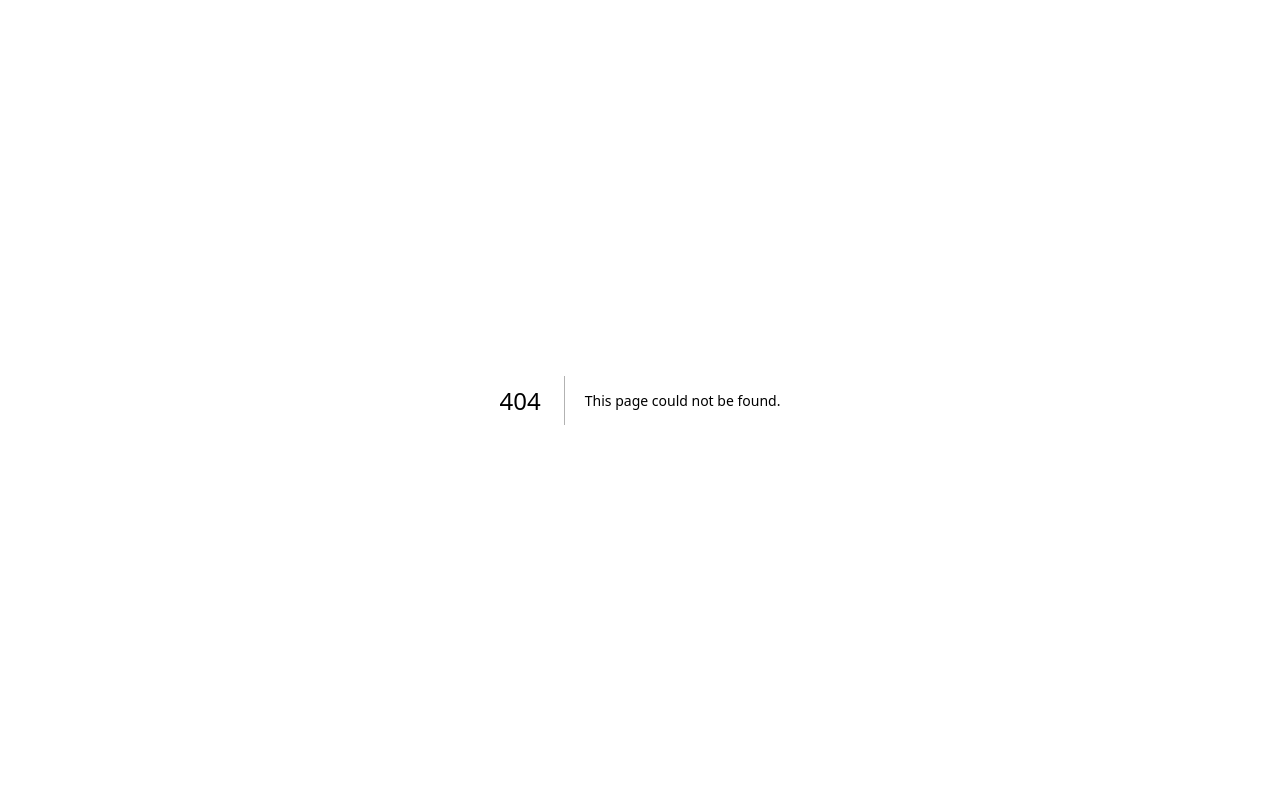
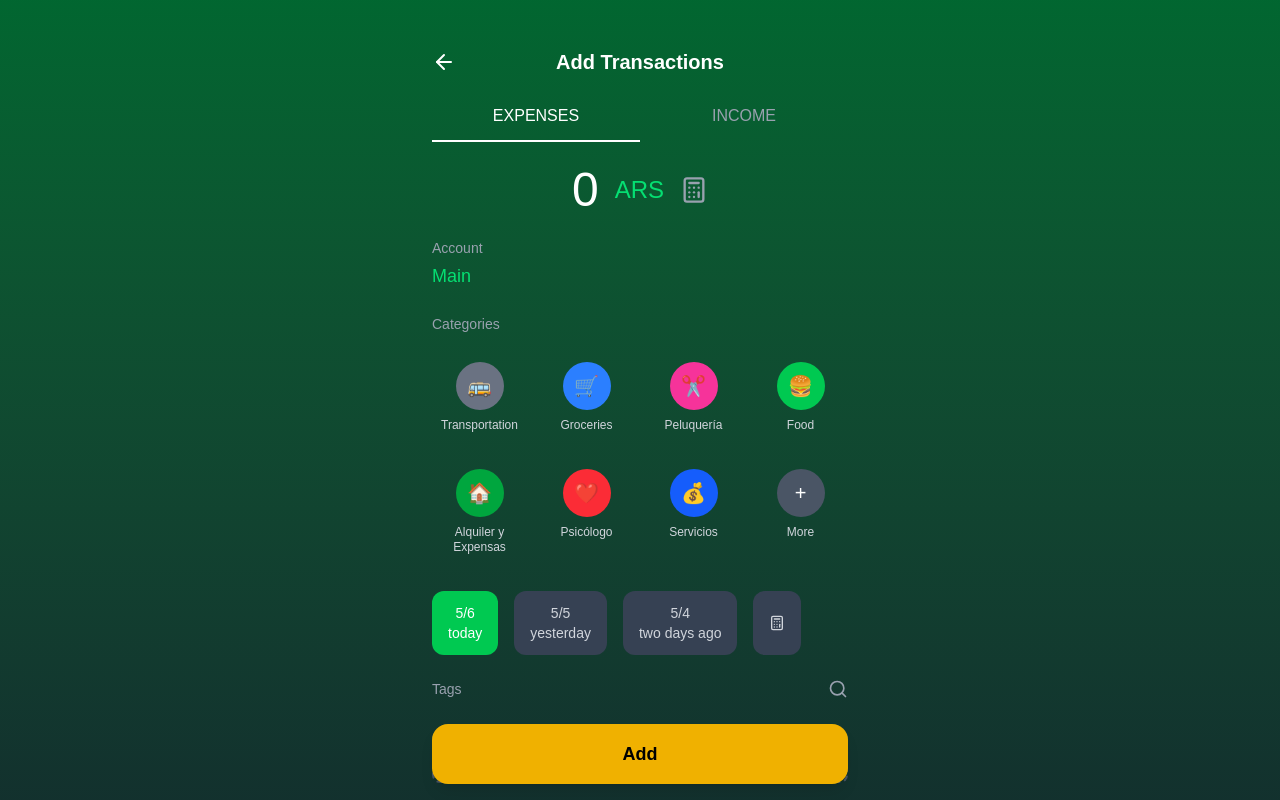
Before and after one commit to FranBudde/tp-front-ORT, a Next.js app: page /1/transaction in a window 1280 px wide. Before the commit this address had no page. Shown: the top 800 px of the page. Built offline with nearby package versions, Linux system fonts and the light colour scheme.

Commit message:
mas rutas

```diff
--- a/app/[id]/home/page.jsx
+++ b/app/[id]/home/page.jsx
@@ -88,7 +88,10 @@ export default function ExpenseDashboard() {
         <main className="mx-4 bg-gray-800/80 rounded-3xl p-6 mb-4 flex flex-col">
           <TimeframeSelector activeTimeframe={activeTimeframe} setActiveTimeframe={setActiveTimeframe} />
           <DateRangeNavigator dateRange="Apr 20 - Apr 26" />
-          <DonutChartSection data={expenseData} />
+          <DonutChartSection
+            data={expenseData}
+            userID={userId}
+          />
         </main>
         <CategoryList categories={expenseData} totalAmount={totalExpenseAmount} />
       </div>
--- a/app/transaction/page.jsx
+++ b/app/[id]/transaction/page.jsx
@@ -1,8 +1,12 @@
 "use client";
 import React, { useState } from 'react';
+import { useParams } from 'next/navigation';
+import Link from "next/link";
 import { ArrowLeft, Calculator, Plus, Search } from 'lucide-react';
 
 export default function AddTransactionForm() {
+  const params = useParams()
+  const userID = params.id;
   const [activeTab, setActiveTab] = useState('expenses');
   const [amount, setAmount] = useState('0');
   const [selectedCategory, setSelectedCategory] = useState(null);
@@ -59,7 +63,9 @@ export default function AddTransactionForm() {
       <div className="w-full max-w-md mx-auto relative">
       {/* Header */}
       <div className="flex items-center justify-between p-4 pt-12">
+      <Link href={`/${userID}/home`}>
         <ArrowLeft size={24} className="text-white cursor-pointer hover:text-gray-300" />
+        </Link>
         <h1 className="text-xl font-semibold">Add Transactions</h1>
         <div className="w-6" />
       </div>
--- a/app/components/DonutChartSection.jsx
+++ b/app/components/DonutChartSection.jsx
@@ -4,7 +4,7 @@ import { PieChart, Pie, Cell, ResponsiveContainer, Tooltip } from 'recharts';
 import { Plus } from 'lucide-react';
 import Link from "next/link";
 
-export default function DonutChartSection({ data }) {
+export default function DonutChartSection({ data, userID }) {
   const [currentCenterAmount, setCurrentCenterAmount] = useState(0);
   const [formattedCenterAmount, setFormattedCenterAmount] = useState("$0");
 
@@ -92,10 +92,10 @@ export default function DonutChartSection({ data }) {
 
       {/* Add Button */}
       <div className="absolute bottom-4 right-4">
-      <Link href="/transaction">
-        <button className="w-12 h-12 bg-yellow-500 rounded-full flex items-center justify-center shadow-lg hover:bg-yellow-600 transition-colors">
-          <Plus size={24} className="text-black" />
-        </button>
+        <Link href={`/${userID}/transaction`}>
+          <button className="w-12 h-12 bg-yellow-500 rounded-full flex items-center justify-center shadow-lg hover:bg-yellow-600 transition-colors">
+            <Plus size={24} className="text-black" />
+          </button>
         </Link>
       </div>
     </div>
```
